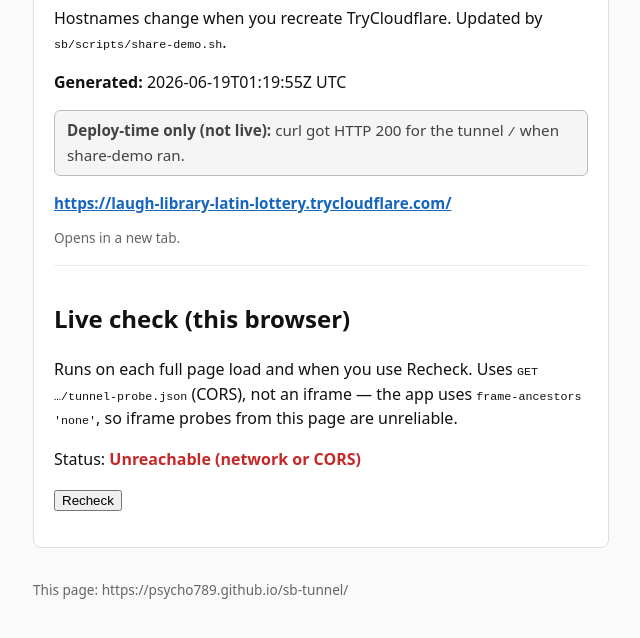
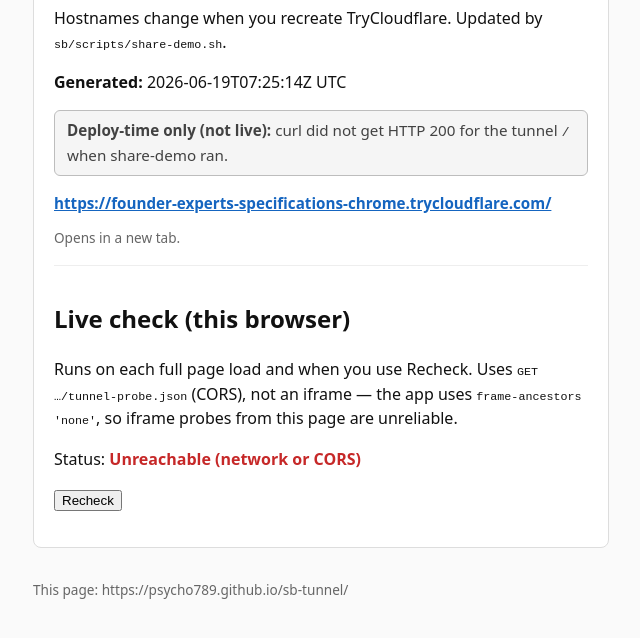
Before and after one commit to psycho789/sb-tunnel, a plain HTML site: page index.html in a window 1280 px wide. Shown: the part 138-776 px from the top of the page, without its empty margins (319-959 px from the left). Drawn offline with Linux system fonts and the light colour scheme; no server answers.

Commit message:
share-demo tunnel 2026-06-19T07:25:14Z

```diff
--- a/index.html
+++ b/index.html
@@ -25,10 +25,10 @@
   <div class="card">
     <h1>SizeNova tunnel</h1>
     <p>Hostnames change when you recreate TryCloudflare. Updated by <code>sb/scripts/share-demo.sh</code>.</p>
-    <p><strong>Generated:</strong> 2026-06-19T01:19:55Z UTC</p>
-    <p class="badge meta"><strong>Deploy-time only (not live):</strong> curl got HTTP 200 for the tunnel <code>/</code> when share-demo ran.</p>
+    <p><strong>Generated:</strong> 2026-06-19T07:25:14Z UTC</p>
+    <p class="badge meta"><strong>Deploy-time only (not live):</strong> curl did not get HTTP 200 for the tunnel <code>/</code> when share-demo ran.</p>
     <p class="tunnel-url">
-      <a href="https://laugh-library-latin-lottery.trycloudflare.com/" target="_blank" rel="noopener noreferrer">https://laugh-library-latin-lottery.trycloudflare.com/</a>
+      <a href="https://founder-experts-specifications-chrome.trycloudflare.com/" target="_blank" rel="noopener noreferrer">https://founder-experts-specifications-chrome.trycloudflare.com/</a>
     </p>
     <p class="muted" style="font-size:0.85rem;color:#666;">Opens in a new tab.</p>
     <div class="live">
@@ -44,7 +44,7 @@
   </footer>
   <script>
 (function () {
-  const WEB = "https://laugh-library-latin-lottery.trycloudflare.com";
+  const WEB = "https://founder-experts-specifications-chrome.trycloudflare.com";
 
   function setWeb(text, ok) {
     const el = document.getElementById("live-web");
```
